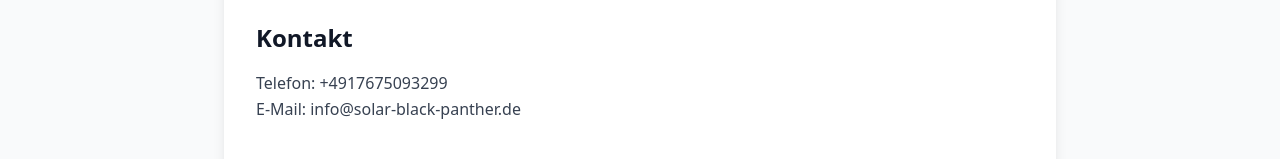
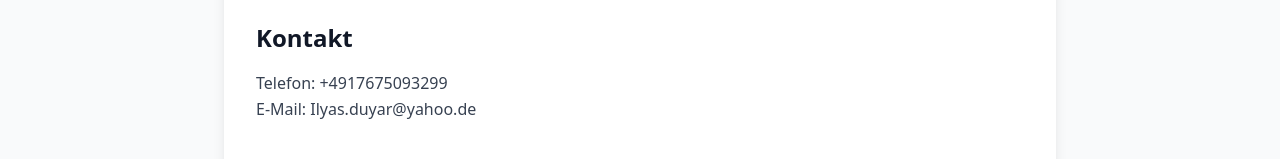
Before and after one commit to dr0394/solarblackpanther, a React (Vite) app: page /impressum in a window 1280 px wide. Shown: the part 450-609 px from the top of the page. Built offline with nearby package versions, Linux system fonts and the light colour scheme.

Commit message:
Updated Impressum.tsx

```diff
--- a/src/pages/Impressum.tsx
+++ b/src/pages/Impressum.tsx
@@ -40,7 +40,7 @@ export default function Impressum() {
             <h2 className="text-2xl font-bold text-gray-900 mb-4">Kontakt</h2>
             <p className="text-gray-700 leading-relaxed">
               Telefon: +4917675093299<br />
-              E-Mail: info@solar-black-panther.de
+              E-Mail: Ilyas.duyar@yahoo.de
             </p>
           </section>
 
```
